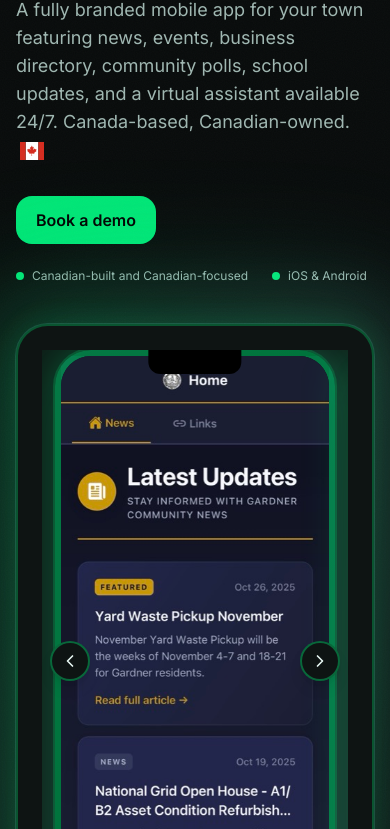
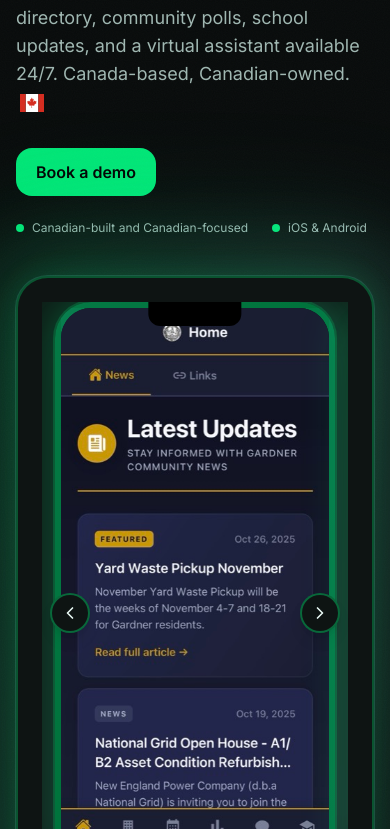
Before and after one commit to localgovy/localgovysite, a plain HTML site: page home/index.html in a window 390 px wide. Shown: the part 345-1174 px from the top of the page. Drawn offline with nearby package versions, Linux system fonts and the light colour scheme.

Commit message:
mobile page

```diff
--- a/home/index.html
+++ b/home/index.html
@@ -134,7 +134,7 @@
   <!-- Hero -->
   <section id="home" class="relative overflow-hidden">
     <div class="grid-gradient absolute inset-0 noise"></div>
-    <div class="mx-auto max-w-7xl px-4 sm:px-6 lg:px-8 py-20 md:py-28">
+    <div class="mx-auto max-w-7xl px-4 sm:px-6 lg:px-8 py-8 md:py-20 lg:py-28">
       <div class="grid md:grid-cols-2 items-center gap-10">
         <div>
           <div class="inline-flex items-center gap-2 text-xs uppercase tracking-widest text-lg-neon2/90 bg-lg-card/40 border border-lg-line px-3 py-1 rounded-full">Your Community, Connected</div>
```
Also changed, not shown: index.html (+1 -1 lines).
